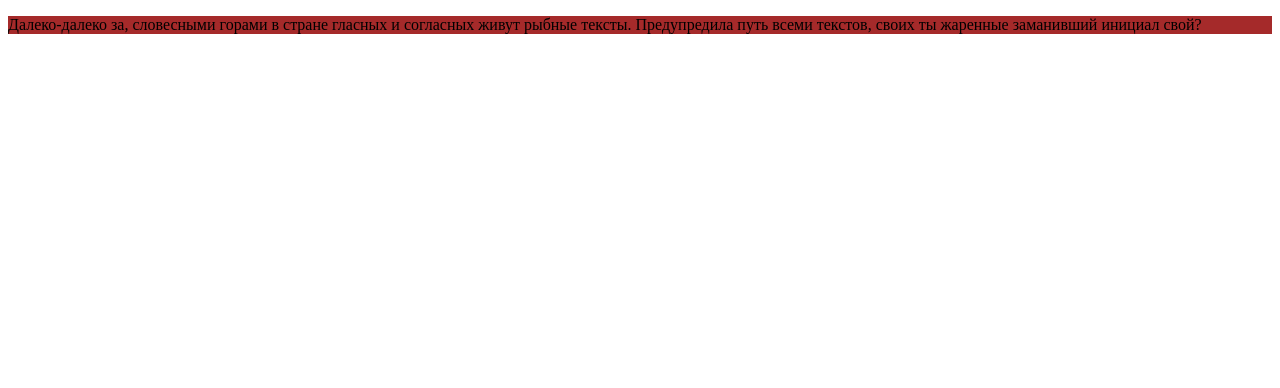
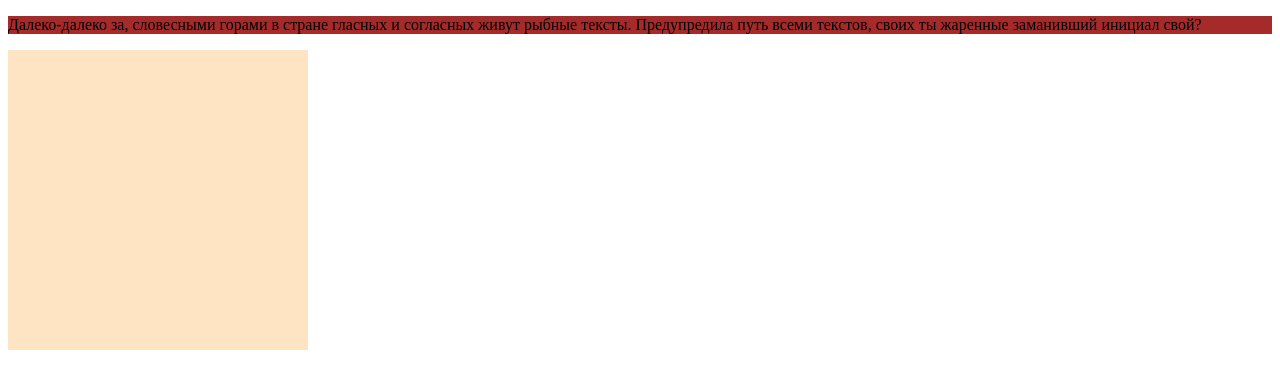
Before and after one commit to flexafil/first-project, a plain HTML site: page index.html in a window 1280 px wide. Drawn offline with Linux system fonts and the light colour scheme.

Commit message:
создание разметки и блока

```diff
--- a/index.html
+++ b/index.html
@@ -7,8 +7,13 @@
   <title>first-project</title>
 </head>
 <body>
+  <header></header>
   <div class="body">
     <p>Далеко-далеко за, словесными горами в стране гласных и согласных живут рыбные тексты. Предупредила путь всеми текстов, своих ты жаренные заманивший инициал свой?</p>
   </div>
+  <div class="block">
+
+  </div>
+  <footer></footer>
 </body>
 </html>
--- a/style.css
+++ b/style.css
@@ -1,3 +1,9 @@
 .body {
   background-color: brown;
 }
+
+.block {
+  width: 300px;
+  height: 300px;
+  background-color: bisque;
+}
```
